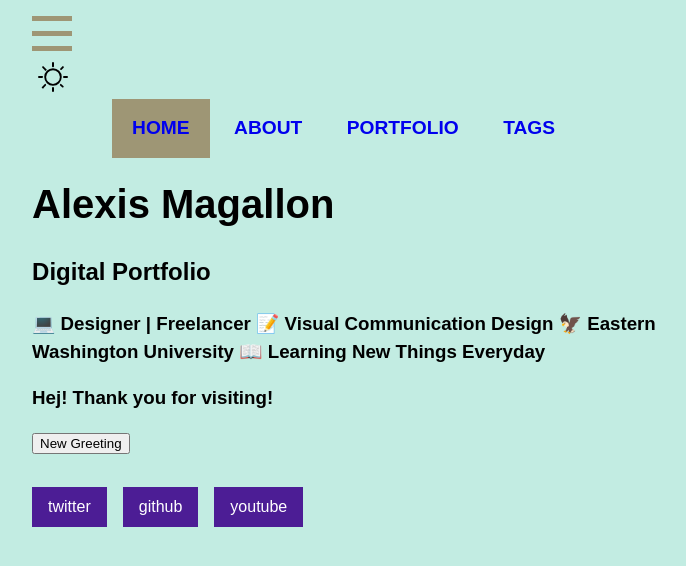
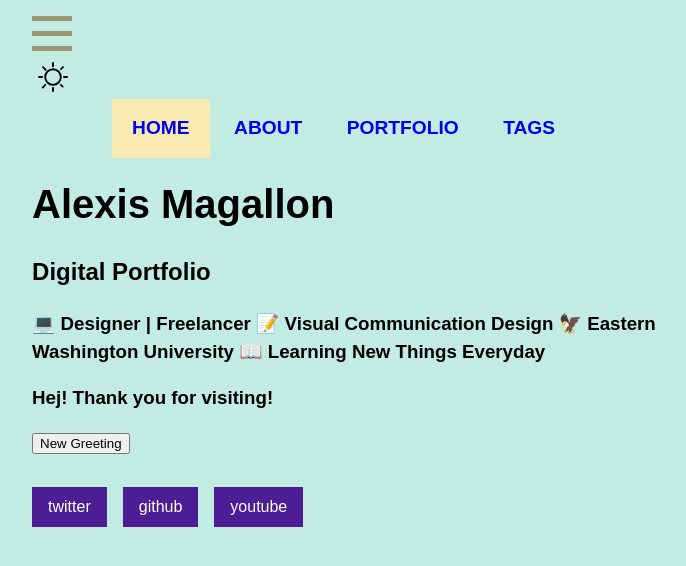
Before and after one commit to amagallon41/NewDigitalGarden, an Astro site: page / in a window 1280 px wide. In both pictures the pointer is over the link "HOME". Shown: the whole page, without its empty margins (268-954 px from the left). Built offline with nearby package versions, Linux system fonts and the light colour scheme; Astro itself is replaced by a stand-in of ours.

Commit message:
hover color

```diff
--- a/src/styles/global.css
+++ b/src/styles/global.css
@@ -64,7 +64,7 @@ html {
 
 .nav-links a:hover,
 .nav-links a:focus {
-  background-color: #9e9675;
+  background-color: #f8eab0;
 }
 
 .expanded {
```
